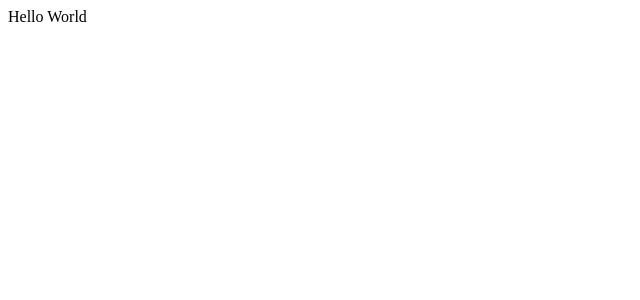
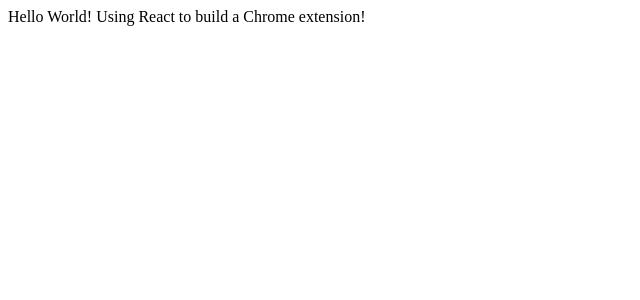
Before and after one commit to oslabs-beta/deValtio, a React app: page / in a window 1280 px wide. Shown: the top 300 px of the page, without its empty margins (0-640 px from the left). Built offline with nearby package versions, Linux system fonts and the light colour scheme.

Commit message:
migrated manifest to version 3, made changes to tsconfig to support default imports from commonJS modules  and webpack to include source map. Hello wolrd renders on popup

```diff
--- a/package.json
+++ b/package.json
@@ -4,7 +4,7 @@
   "description": "State management dev tool for Valtio",
   "main": "./src/frontend/index.tsx",
   "scripts": {
-    "dev": "cross-env NODE_ENV=production webpack",
+    "build": "cross-env NODE_ENV=production webpack",
     "test": "echo \"Error: no test specified\" && exit 1"
   },
   "repository": {
--- a/src/frontend/Components/App.tsx
+++ b/src/frontend/Components/App.tsx
@@ -1,7 +1,7 @@
 const App = (): JSX.Element => {
     return (
         <div>
-            Hello World
+            Hello World! Using React to build a Chrome extension!
         </div>
     )
 }
--- a/tsconfig.json
+++ b/tsconfig.json
@@ -9,7 +9,8 @@
         ],
         "moduleResolution": "node", // how modules dependencies get resolved
         "noImplicitAny": true,
-        "allowSyntheticDefaultImports": true // allows for import syntax like "import ReactDOM from 'react-dom'"
+        "allowSyntheticDefaultImports": true, // allows for import syntax like "import ReactDOM from 'react-dom'"
+        "esModuleInterop": true
     },
     "include": [
         "./src/**/*" // specifies files for type checking (checks all files in src folder)
--- a/webpack.config.js
+++ b/webpack.config.js
@@ -34,5 +34,6 @@
                 exclude: /(node_modules)/
             }
         ]
-    }
+    },
+    devtool: 'source-map'
 }
```
Also changed, not shown: manifest.json, 2 other files (tests, documents, lock files or other folders).
